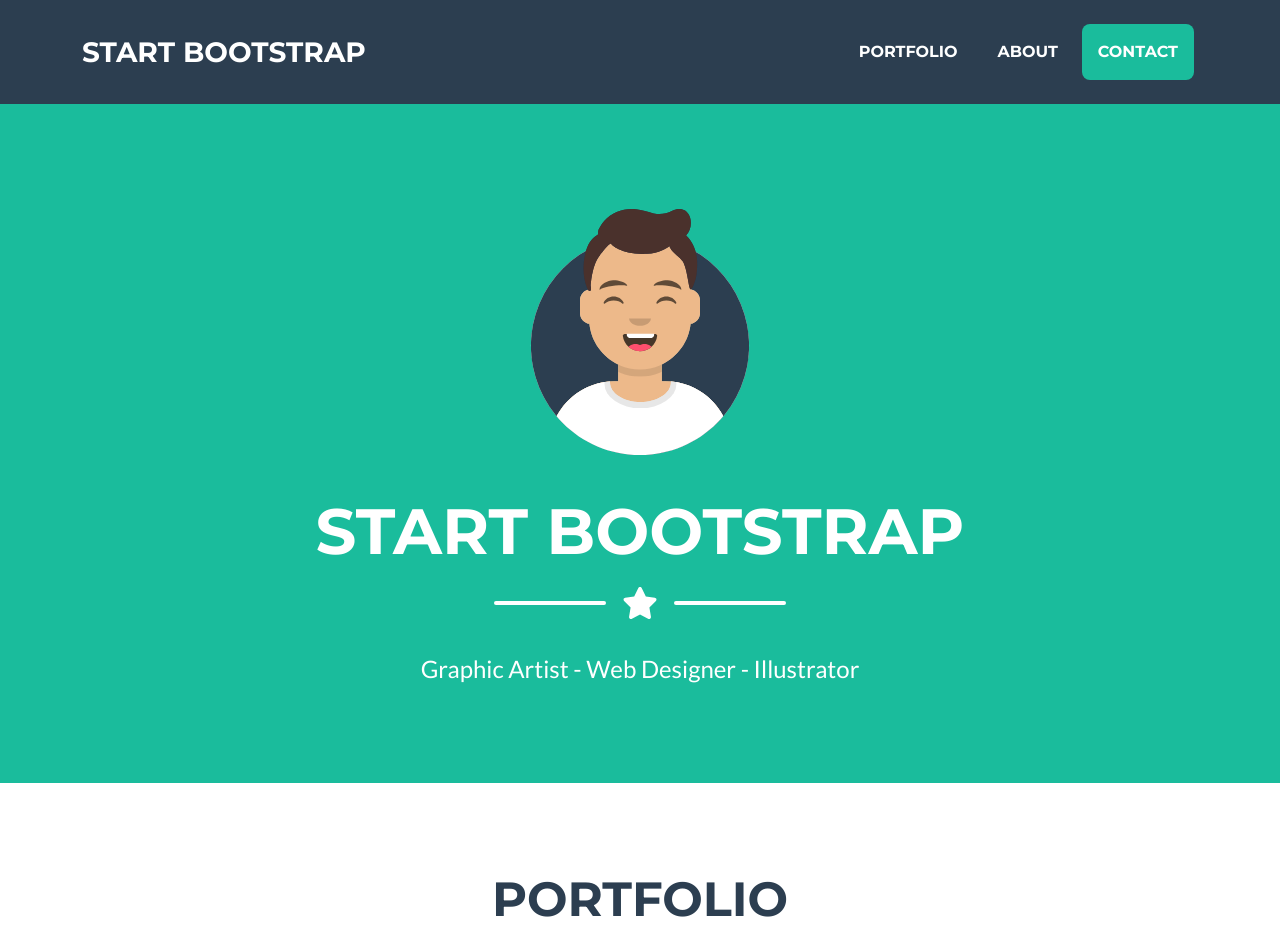
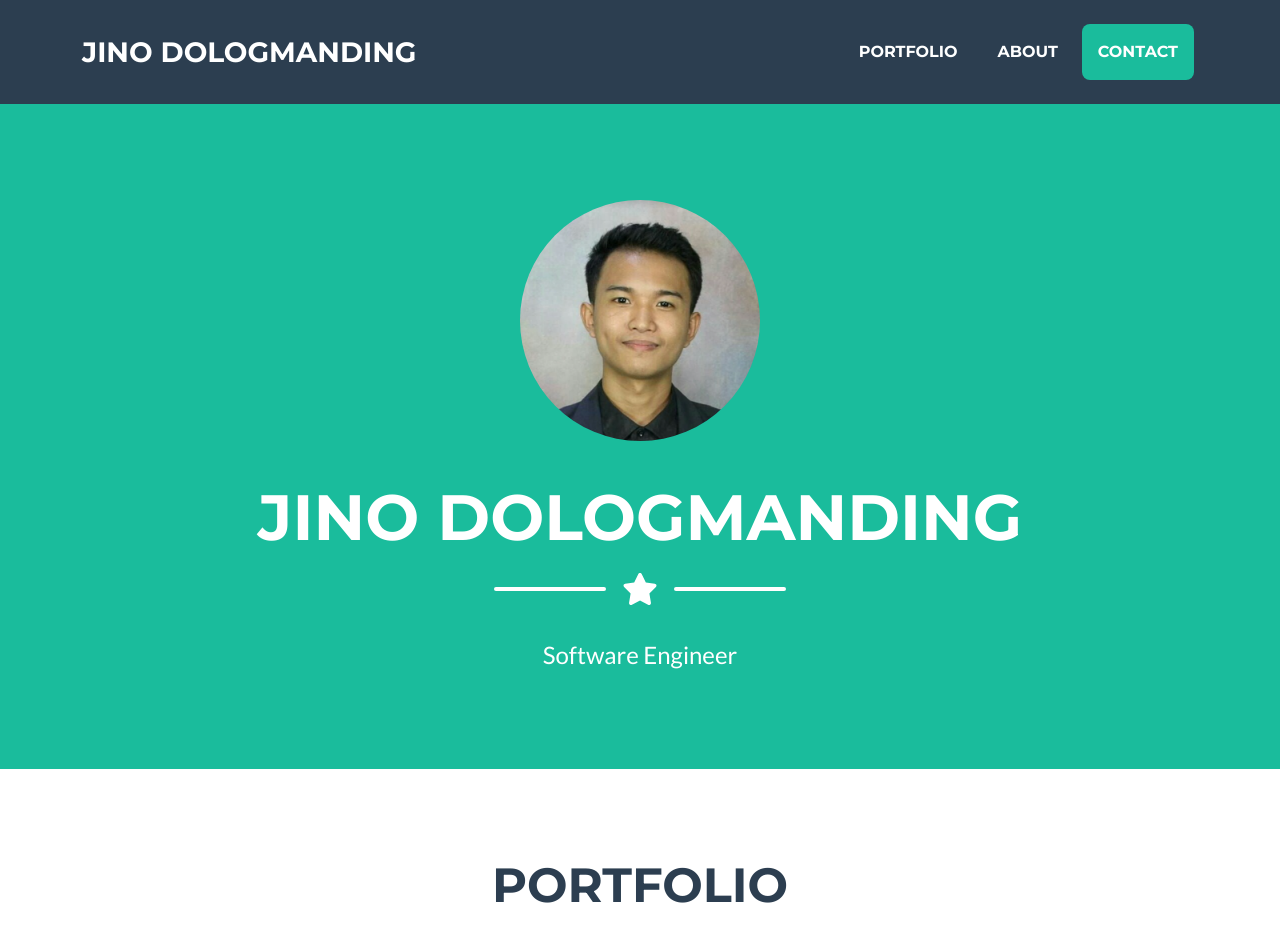
Before and after one commit to jino-d/portfolio, a Django app: page / in a window 1280 px wide. Shown: the top 927 px of the page. Run offline with Django 4.2, Linux system fonts and the light colour scheme; some libraries are stand-ins or nearby versions.

Commit message:
Create custom css, update profile.

```diff
--- a/base/templates/index.html
+++ b/base/templates/index.html
@@ -8,7 +8,7 @@
         <meta name="viewport" content="width=device-width, initial-scale=1, shrink-to-fit=no" />
         <meta name="description" content="" />
         <meta name="author" content="" />
-        <title>Freelancer - Start Bootstrap Theme</title>
+        <title>Jino Dologmanding</title>
         <!-- Favicon-->
         <link rel="icon" type="image/x-icon" href="{% static 'assets/favicon.ico' %}" />
         <!-- Font Awesome icons (free version)-->
@@ -18,12 +18,13 @@
         <link href="https://fonts.googleapis.com/css?family=Lato:400,700,400italic,700italic" rel="stylesheet" type="text/css" />
         <!-- Core theme CSS (includes Bootstrap)-->
         <link href="{% static 'css/styles.css' %}" rel="stylesheet" />
+        <link href="{% static 'css/custom.css' %}" rel="stylesheet" />
     </head>
     <body id="page-top">
         <!-- Navigation-->
         <nav class="navbar navbar-expand-lg bg-secondary text-uppercase fixed-top" id="mainNav">
             <div class="container">
-                <a class="navbar-brand" href="#page-top">Start Bootstrap</a>
+                <a class="navbar-brand" href="#page-top">Jino Dologmanding</a>
                 <button class="navbar-toggler text-uppercase font-weight-bold bg-primary text-white rounded" type="button" data-bs-toggle="collapse" data-bs-target="#navbarResponsive" aria-controls="navbarResponsive" aria-expanded="false" aria-label="Toggle navigation">
                     Menu
                     <i class="fas fa-bars"></i>
@@ -41,9 +42,9 @@
         <header class="masthead bg-primary text-white text-center">
             <div class="container d-flex align-items-center flex-column">
                 <!-- Masthead Avatar Image-->
-                <img class="masthead-avatar mb-5" src="assets/img/avataaars.svg" alt="..." />
+                <img class="masthead-avatar mb-5 profile-img" src="{% static 'assets/img/profile.png' %}" alt="..." />
                 <!-- Masthead Heading-->
-                <h1 class="masthead-heading text-uppercase mb-0">Start Bootstrap</h1>
+                <h1 class="masthead-heading text-uppercase mb-0">Jino Dologmanding</h1>
                 <!-- Icon Divider-->
                 <div class="divider-custom divider-light">
                     <div class="divider-custom-line"></div>
@@ -51,7 +52,7 @@
                     <div class="divider-custom-line"></div>
                 </div>
                 <!-- Masthead Subheading-->
-                <p class="masthead-subheading font-weight-light mb-0">Graphic Artist - Web Designer - Illustrator</p>
+                <p class="masthead-subheading font-weight-light mb-0">Software Engineer</p>
             </div>
         </header>
         <!-- Portfolio Section-->
@@ -228,18 +223,17 @@
                     <div class="col-lg-4 mb-5 mb-lg-0">
                         <h4 class="text-uppercase mb-4">Location</h4>
                         <p class="lead mb-0">
-                            2215 John Daniel Drive
+                            Brgy. Salinas I, Bacoor, Cavite
                             <br />
-                            Clark, MO 65243
+                            Philippines
                         </p>
                     </div>
                     <!-- Footer Social Icons-->
                     <div class="col-lg-4 mb-5 mb-lg-0">
                         <h4 class="text-uppercase mb-4">Around the Web</h4>
-                        <a class="btn btn-outline-light btn-social mx-1" href="#!"><i class="fab fa-fw fa-facebook-f"></i></a>
+                        <a class="btn btn-outline-light btn-social mx-1" href="https://www.facebook.com/jinsamaaa" target='_blank'><i class="fab fa-fw fa-facebook-f"></i></a>
                         <a class="btn btn-outline-light btn-social mx-1" href="#!"><i class="fab fa-fw fa-twitter"></i></a>
-                        <a class="btn btn-outline-light btn-social mx-1" href="#!"><i class="fab fa-fw fa-linkedin-in"></i></a>
-                        <a class="btn btn-outline-light btn-social mx-1" href="#!"><i class="fab fa-fw fa-dribbble"></i></a>
+                        <a class="btn btn-outline-light btn-social mx-1" href="https://ph.linkedin.com/in/jino-dologmanding-b74295226" target='_blank'><i class="fab fa-fw fa-linkedin-in"></i></a>
                     </div>
                     <!-- Footer About Text-->
                     <div class="col-lg-4">
--- /dev/null
+++ b/static/css/custom.css
@@ -0,0 +1,5 @@
+@charset "UTF-8";
+
+.profile-img {
+    border-radius: 50%;
+}
```
Also changed, not shown: other parts of base/templates/index.html (+12 -22 lines), static/assets/img/profile.png (added).
